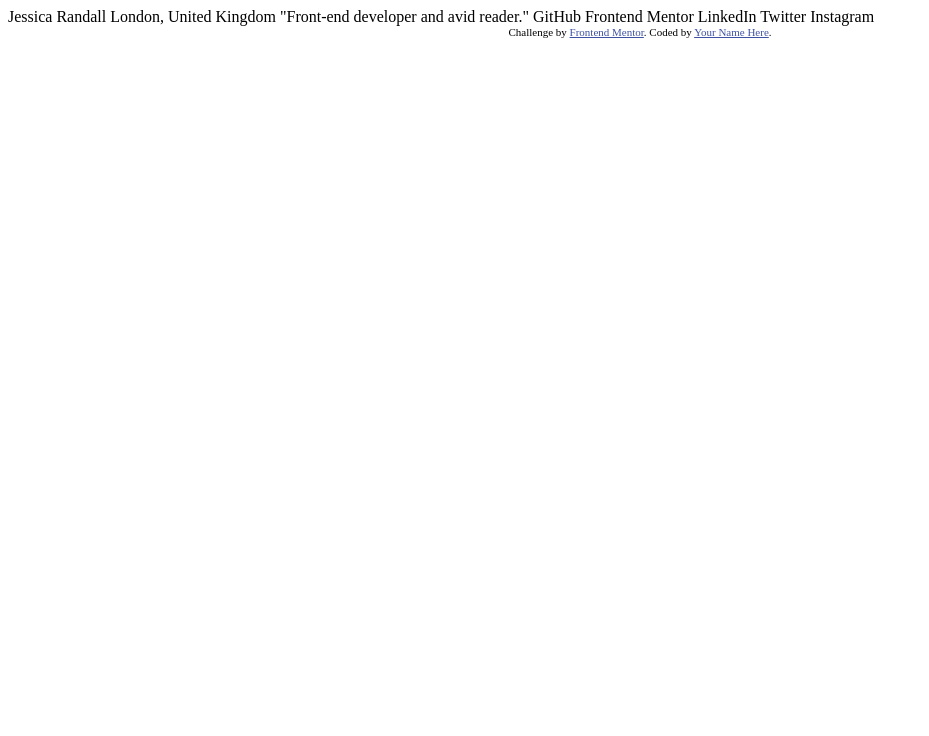
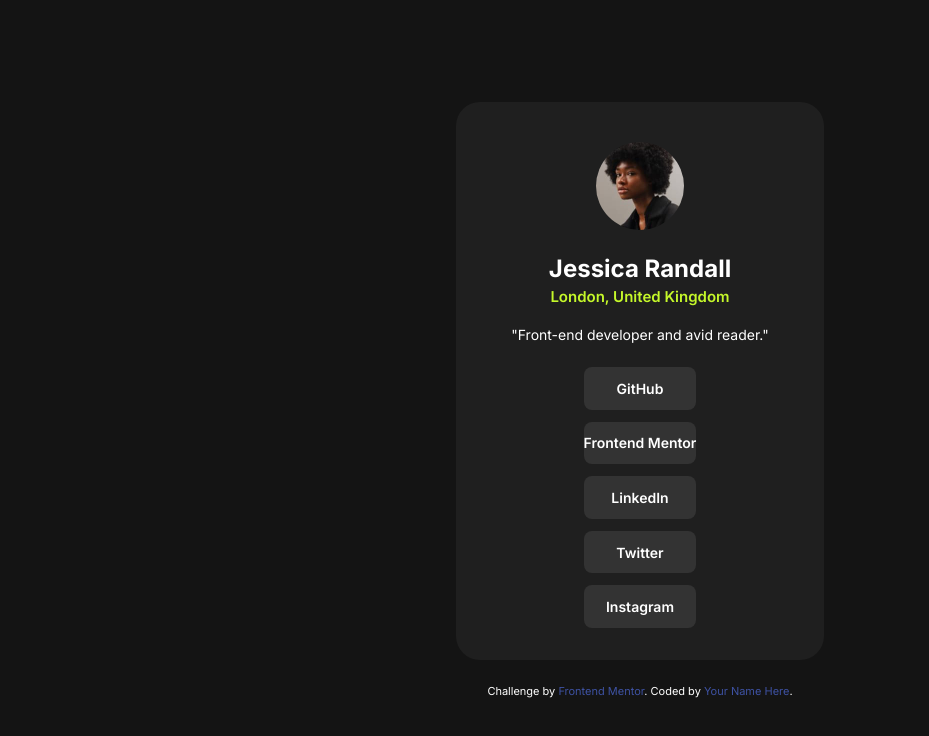
Before and after one commit to GundamSneed/claudeTest_frontendMentor, a plain HTML site: page index.html in a window 1280 px wide. Shown: the whole page, without its empty margins (0-929 px from the left). Drawn offline with Linux system fonts and the light colour scheme.

Commit message:
Claude Output
Pushing the code claude generated to test via GitHub site view

```diff
--- a/index.html
+++ b/index.html
@@ -5,6 +5,11 @@
   <meta name="viewport" content="width=device-width, initial-scale=1.0"> <!-- displays site properly based on user's device -->
 
   <link rel="icon" type="image/png" sizes="32x32" href="./assets/images/favicon-32x32.png">
+  <link rel="preconnect" href="https://fonts.googleapis.com">
+  <link rel="preconnect" href="https://fonts.gstatic.com" crossorigin>
+  <link href="https://fonts.googleapis.com/css2?family=Inter:wght@400;600;700&display=swap" rel="stylesheet">
+
+  <link rel="stylesheet" href="./styles.css">
 
   <title>Frontend Mentor | Social links profile</title>
 
@@ -16,15 +21,23 @@
 </head>
 <body>
 
-  Jessica Randall
-  London, United Kingdom
-  "Front-end developer and avid reader."
+  <main class="profile-card">
+    <img class="profile-card__avatar" src="./assets/images/avatar-jessica.jpeg" alt="" width="88" height="88">
 
-  GitHub
-  Frontend Mentor
-  LinkedIn
-  Twitter
-  Instagram
+    <h1 class="profile-card__name">Jessica Randall</h1>
+    <p class="profile-card__location">London, United Kingdom</p>
+    <p class="profile-card__bio">"Front-end developer and avid reader."</p>
+
+    <nav aria-label="Social links">
+      <ul class="profile-card__links">
+        <li><a href="#" class="profile-card__link">GitHub</a></li>
+        <li><a href="#" class="profile-card__link">Frontend Mentor</a></li>
+        <li><a href="#" class="profile-card__link">LinkedIn</a></li>
+        <li><a href="#" class="profile-card__link">Twitter</a></li>
+        <li><a href="#" class="profile-card__link">Instagram</a></li>
+      </ul>
+    </nav>
+  </main>
 
   <footer class="attribution">
     Challenge by <a href="https://www.frontendmentor.io?ref=challenge">Frontend Mentor</a>.
--- /dev/null
+++ b/styles.css
@@ -0,0 +1,146 @@
+/* ---------------------------------- */
+/* Custom properties (from style-guide.md) */
+/* ---------------------------------- */
+:root {
+  --color-green: hsl(75, 94%, 57%);
+  --color-white: hsl(0, 0%, 100%);
+  --color-grey-700: hsl(0, 0%, 20%);
+  --color-grey-800: hsl(0, 0%, 12%);
+  --color-grey-900: hsl(0, 0%, 8%);
+
+  --font-family: "Inter", sans-serif;
+}
+
+/* ---------------------------------- */
+/* Reset */
+/* ---------------------------------- */
+*,
+*::before,
+*::after {
+  box-sizing: border-box;
+  margin: 0;
+  padding: 0;
+}
+
+img {
+  display: block;
+  max-width: 100%;
+}
+
+ul {
+  list-style: none;
+}
+
+a {
+  text-decoration: none;
+  color: inherit;
+}
+
+/* ---------------------------------- */
+/* Body */
+/* ---------------------------------- */
+body {
+  min-height: 100vh;
+  display: flex;
+  flex-direction: column;
+  align-items: center;
+  justify-content: center;
+  gap: 1.5rem;
+  background-color: var(--color-grey-900);
+  font-family: var(--font-family);
+  font-size: 0.875rem;
+  padding: 2rem 1.5rem;
+}
+
+/* ---------------------------------- */
+/* Profile card */
+/* ---------------------------------- */
+.profile-card {
+  width: 100%;
+  max-width: 23rem; /* ~368px, matches desktop design width */
+  background-color: var(--color-grey-800);
+  border-radius: 1.5rem;
+  padding: 2.5rem 2.5rem 2rem;
+  display: flex;
+  flex-direction: column;
+  align-items: center;
+  text-align: center;
+}
+
+.profile-card__avatar {
+  width: 5.5rem;
+  height: 5.5rem;
+  border-radius: 50%;
+  object-fit: cover;
+}
+
+.profile-card__name {
+  color: var(--color-white);
+  font-size: 1.5rem;
+  font-weight: 700;
+  margin-top: 1.5rem;
+}
+
+.profile-card__location {
+  color: var(--color-green);
+  font-size: 0.9375rem;
+  font-weight: 600;
+  margin-top: 0.25rem;
+}
+
+.profile-card__bio {
+  color: var(--color-white);
+  margin-top: 1.25rem;
+}
+
+/* ---------------------------------- */
+/* Links */
+/* ---------------------------------- */
+.profile-card__links {
+  width: 100%;
+  display: flex;
+  flex-direction: column;
+  gap: 0.75rem;
+  margin-top: 1.5rem;
+}
+
+.profile-card__link {
+  display: block;
+  width: 100%;
+  padding: 0.8rem 0;
+  border-radius: 0.5rem;
+  background-color: var(--color-grey-700);
+  color: var(--color-white);
+  font-weight: 600;
+  transition: background-color 0.2s ease, color 0.2s ease, transform 0.15s ease;
+}
+
+.profile-card__link:hover,
+.profile-card__link:focus-visible {
+  background-color: var(--color-green);
+  color: var(--color-grey-900);
+  cursor: pointer;
+  transform: translateY(-2px);
+}
+
+.profile-card__link:focus-visible {
+  outline: 2px solid var(--color-white);
+  outline-offset: 2px;
+}
+
+.profile-card__link:active {
+  transform: translateY(0);
+}
+
+/* ---------------------------------- */
+/* Attribution */
+/* ---------------------------------- */
+.attribution {
+  font-size: 0.6875rem;
+  text-align: center;
+  color: var(--color-white);
+}
+
+.attribution a {
+  color: var(--color-green);
+}
```
